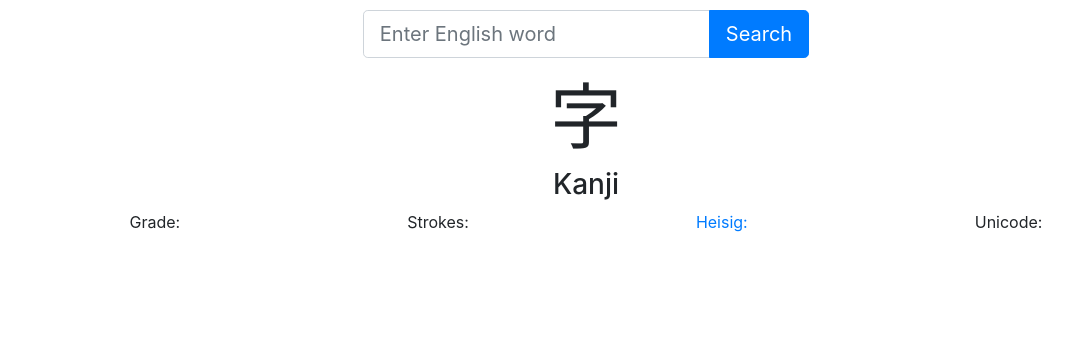
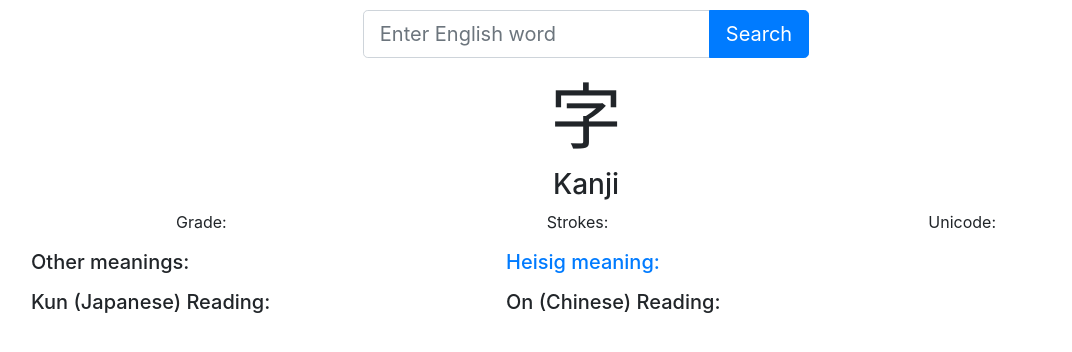
Before and after one commit to krlenell/kanji-dictionary, a plain HTML site: page index.html in a window 1280 px wide. Shown: the part 70-422 px from the top of the page, without its empty margins (54-1126 px from the left). Drawn offline with nearby package versions, Linux system fonts and the light colour scheme.

Commit message:
added places for more kanjiAPI info

```diff
--- a/index.html
+++ b/index.html
@@ -29,16 +29,33 @@
       <div class="row justify-content-around">
         <p>Grade: <span id="grade"></span></p>
         <p>Strokes: <span id="strokes"></span></p>
-        <p><a target="_blank" href="https://en.wikipedia.org/wiki/Remembering_the_Kanji_and_Remembering_the_Hanzi">Heisig: </a> <span id="heisig"></span></p>
         <p>Unicode: <span id="unicode"></span></p>
       </div>
       <div class="row">
-
+        <div class="col-5">
+          <h5>Other meanings:</h5>
+          <p id="meanings"></p>
+        </div>
+        <div class="col-5">
+          <h5><a target="_blank" href="https://en.wikipedia.org/wiki/Remembering_the_Kanji_and_Remembering_the_Hanzi">Heisig meaning: </a></h5>
+          <p><a target="blank" href=""></a></p>
+        </div>
+      </div>
+      <div class="row">
+        <div class="col-5">
+          <h5>Kun (Japanese) Reading:</h5>
+          <p id="kunread"></p>
+        </div>
+        <div class="col-5">
+          <h5>On (Chinese) Reading:</h5>
+          <p id="onread"></p>
+        </div>
       </div>
     </main>
   </div>
 
-
+<!-- <p><a target="_blank" href="https://en.wikipedia.org/wiki/Remembering_the_Kanji_and_Remembering_the_Hanzi">Heisig: </a>
+          <span id="heisig"></span></p> -->
 
   <script src="https://cdnjs.cloudflare.com/ajax/libs/jquery/3.5.1/jquery.js"></script>
   <script src="./components/searchForm.js"></script>
```
